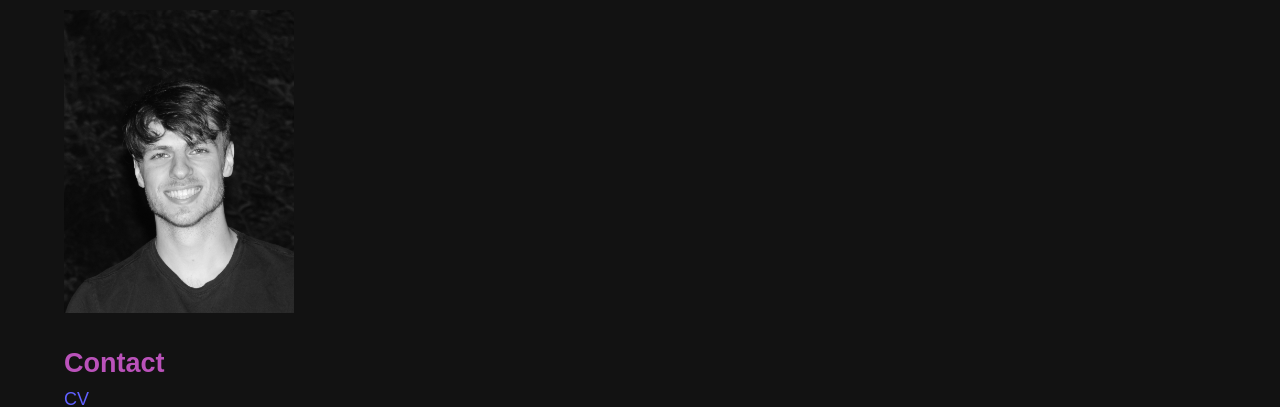
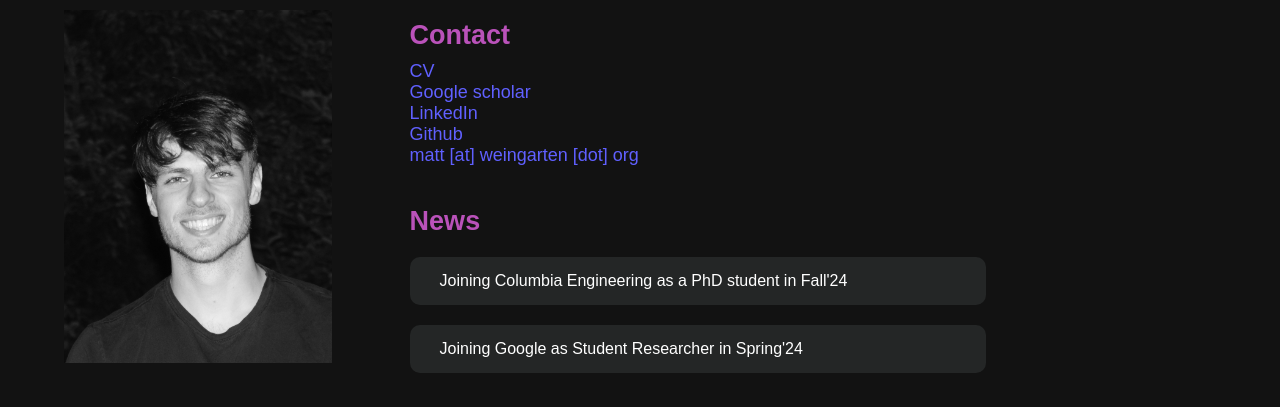
Before and after one commit to mattweingarten/mattweingarten.github.io, a plain HTML site: page index.html in a window 1280 px wide. Shown: the top 407 px of the page. Drawn offline with Linux system fonts and the light colour scheme.

Commit message:
Some more styling for small dinwow

```diff
--- a/index.html
+++ b/index.html
@@ -9,8 +9,10 @@
       <div class="row">
         <div class="column1" id="headshot-container">
 
+            <div class="small_headshot">
                 <img class="headshot"  src="pictures/profile.jpg" alt="Flowers in Chania" >
-
+            </div>
+        <div class="news_contact">
             <div class="contact-info" class="column1-body" style="color: white;">
                 <h2 id="news-title"> Contact </h2>
                 <ul>
@@ -21,7 +23,7 @@
                     <li><a class="link" href="mailto:matt@weingarten.org" >matt [at] weingarten [dot] org<a></li>
 
                 </ul>
-        </div>
+
 
             <div class="news-container">
                 <h2 id="news-title"> News </h2>
@@ -31,6 +33,8 @@
                         <li class="news-li"> <div class="text-box">Joining Columbia Engineering as a PhD student in Fall'24 </div></li>
                         <li class="news-li"> <div class="text-box"> Joining Google as Student Researcher in Spring'24 </div> </li>
                     </ul>
+                </div>
+            </div>
         </div>
     </div>
     </div>
@@ -46,8 +50,8 @@
                 guided compiler optimizations, operating systems, and computer
                 architecture. I have worked with ARM CoreSight on the Enzian
                 platform in the ETH Zurich systems group, including building a
-                high-throughput decoder in hardware, and developed optimizations for GraalVM
-                compiler at Oracle Labs.
+                high-throughput decoder in hardware, and developed optimizations
+                for GraalVM compiler at Oracle Labs.
         </div>
 
             <h2 id="publications"> Publications</h2>
--- a/style.css
+++ b/style.css
@@ -68,13 +68,13 @@ li {
   transition: 0.3s ease;
 }
 
-#headshot-container{
+/* #headshot-container{
   display: flex;
   align-items: left;
   flex-direction: column;
 
 
-}
+} */
 /*
 .menu li {
   padding: 1px 1px;
@@ -193,11 +193,15 @@ h2 {
 @media (max-width: 1385px) {
 
 
+
+
+
   .column1 {
       width: 100%;
       margin-left: 0px;
       margin-right: 0px;
       max-width: 100%;
+      display: flex;
     }
     .row {
       width: 90%;
@@ -210,8 +214,16 @@ h2 {
       margin-right: 0px;
 
     }
-    .main {
-      /* color: aqua; */
-      /* font-size: ; */
+    .headshot {
+      width: 50%;
+    }
+
+    .small_headshot {
+      width: 50%;
+    }
+
+    .news_contact{
+      width: 50%;
+      margin-left: -20%;
     }
   }
```
Lines whose indentation alone changed are shown as unchanged.
